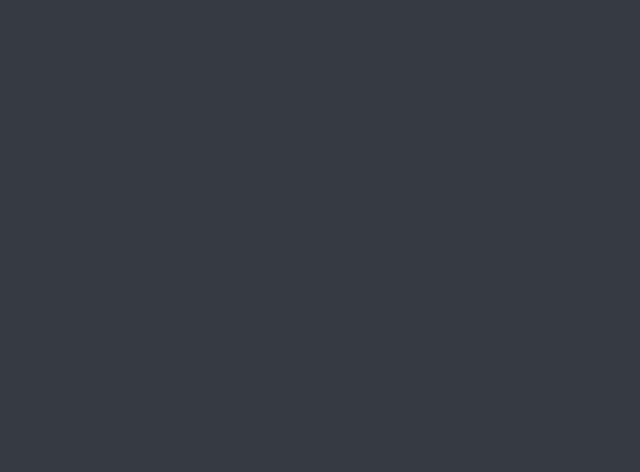
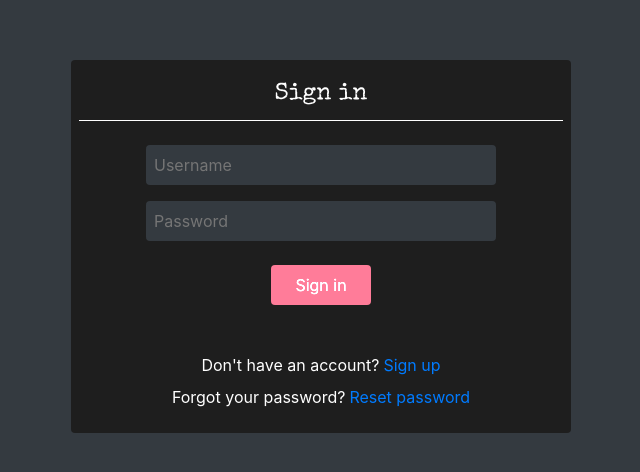
Before and after one commit to iordancatalin/icode-fe, a React (Create React App) app: page /sign-in in a window 1280 px wide. Shown: the part 154-626 px from the top of the page, without its empty margins (319-959 px from the left). Built offline with nearby package versions, Linux system fonts and the light colour scheme.

Commit message:
#34: Implement sing in page

```diff
--- a/src/App.js
+++ b/src/App.js
@@ -7,6 +7,7 @@ import { ThemeStoreProvider } from './core/contexts/ThemeStoreContext';
 import loadFontAwsoneIcons from './core/font-awsome';
 import ConfirmEmail from './features/authentication/confirm-email/ConfirmEmail';
 import SignUp from './features/authentication/sign-up/SignUp';
+import SignIn from './features/authentication/sign-in/SignIn';
 import AppDevelopment from './features/development/AppDevelopment';
 import NavBarComponent from './features/nav-bar/NavBarComponent';
 import 'react-toastify/dist/ReactToastify.css';
@@ -32,6 +33,10 @@ function App() {
         <AuthContextProvider>
           <AppContainer>
             <Switch>
+              <Route path='/sign-in'>
+                <SignIn />
+              </Route>
+
               <Route path='/sign-up'>
                 <SignUp />
               </Route>
--- a/src/features/authentication/auth-service.js
+++ b/src/features/authentication/auth-service.js
@@ -24,3 +24,17 @@ export const confirmEmailAddress = (token) =>
       'Content-Type': 'application/json',
     },
   });
+
+export const signInUser = (username, password) => {
+  const encodedUsername = btoa(username);
+  const encodedPassword = btoa(password);
+  const authorizationValue = `${encodedUsername}.${encodedPassword}`;
+
+  return fetch(`${baseURL}/api/v1/sign-in`, {
+    method: 'POST',
+    headers: {
+      Authorization: authorizationValue,
+      'Content-Type': 'application/json',
+    },
+  });
+};
--- /dev/null
+++ b/src/features/authentication/sign-in/SignIn.js
@@ -0,0 +1,161 @@
+import React, { useCallback, useState, useEffect } from 'react';
+import { Link, useHistory } from 'react-router-dom';
+import Loader from '../../../shared/Loader';
+import { signInUser } from '../auth-service';
+import {
+  AuthContainer,
+  AuthHeader,
+  AuthMainContainer,
+  AuthFooter,
+  AuthInput,
+  AuthFooterInfo,
+  AuthButton,
+  AuthErrorr,
+  AuthInputError,
+} from '../Auth.components';
+import { usePasswordValidator } from '../hooks/password-validator';
+import { useUsernameValidator } from '../hooks/username-validator';
+
+export default function SignIn() {
+  const [username, setUsername] = useState('');
+  const [password, setPassword] = useState('');
+  const [showLoader, setShowLoader] = useState(false);
+
+  const [errorMessage, setErrorMessage] = useState('');
+  const [isAccountNotEnabled, setAccountNotEnabled] = useState(false);
+
+  const [usernameError, usernameValidationFunc] = useUsernameValidator();
+  const [passwordError, passwordValidationFunc] = usePasswordValidator();
+
+  const history = useHistory();
+
+  useEffect(() => {
+    usernameValidationFunc(username);
+    passwordValidationFunc(password);
+    // eslint-disable-next-line react-hooks/exhaustive-deps
+  }, []);
+
+  const handleValueChanged = (event, setter, validationFunc) => {
+    const { value } = event.target;
+
+    // eslint-disable-next-line no-unused-expressions
+    validationFunc?.(value);
+    setter(value);
+  };
+
+  const errorElement = errorMessage && (
+    <AuthErrorr>
+      {errorMessage}
+      {isAccountNotEnabled && (
+        <Link className='ml-1' to='/confirm-email'>
+          resend email
+        </Link>
+      )}
+    </AuthErrorr>
+  );
+
+  const usernameErrorElement = usernameError && username && (
+    <AuthInputError>{usernameError}</AuthInputError>
+  );
+
+  const passwordErrorElement = passwordError && password && (
+    <AuthInputError>{passwordError}</AuthInputError>
+  );
+
+  const loaderElement = showLoader && <Loader />;
+
+  const isInValid = useCallback(() => usernameError || passwordError, [
+    usernameError,
+    passwordError,
+  ]);
+
+  const handleSignIn = async () => {
+    const response = await signInUser(username, password);
+
+    if (response.status === 200) {
+      const authorizationHeader = response.headers.get('Authorization');
+      const jwt = authorizationHeader.replace('Bearer ', '');
+      localStorage.setItem('jwt-token', jwt);
+
+      history.push('/my-projects');
+      setShowLoader(false);
+      return;
+    }
+
+    if (response.status === 401) {
+      const body = await response.json();
+
+      const accountNotEnabled = body.errorMessage === 'User is disabled';
+      const message = accountNotEnabled
+        ? 'Account not enabled'
+        : 'Invalid credentials';
+
+      setErrorMessage(message);
+      setAccountNotEnabled(accountNotEnabled);
+      setShowLoader(false);
+      return;
+    }
+
+    setErrorMessage('Oops! An error occured, try again later');
+    setShowLoader(false);
+  };
+
+  return (
+    <div className='d-flex justify-content-center align-items-center flex-grow-1'>
+      <AuthContainer>
+        <AuthHeader>Sign in</AuthHeader>
+        <AuthMainContainer>
+          {errorElement}
+
+          <div className='m-2'>
+            {usernameErrorElement}
+            <AuthInput
+              placeholder='Username'
+              value={username}
+              onChange={(event) =>
+                handleValueChanged(event, setUsername, usernameValidationFunc)
+              }
+              type='text'
+            ></AuthInput>
+          </div>
+
+          <div className='m-2'>
+            {passwordErrorElement}
+            <AuthInput
+              placeholder='Password'
+              value={password}
+              onChange={(event) =>
+                handleValueChanged(event, setPassword, passwordValidationFunc)
+              }
+              type='password'
+            ></AuthInput>
+          </div>
+
+          <AuthButton
+            className='m-3'
+            onClick={handleSignIn}
+            disabled={isInValid()}
+          >
+            Sign in
+          </AuthButton>
+        </AuthMainContainer>
+        <AuthFooter>
+          <div>
+            <AuthFooterInfo>Don't have an account?</AuthFooterInfo>
+            <Link className='ml-1' to='/sign-up'>
+              Sign up
+            </Link>
+          </div>
+          <div className='mt-2'>
+            <AuthFooterInfo>Forgot your password?</AuthFooterInfo>
+            <Link className='ml-1' to='/request-reset-password'>
+              Reset password
+            </Link>
+          </div>
+        </AuthFooter>
+      </AuthContainer>
+
+      {loaderElement}
+    </div>
+  );
+}
--- a/src/features/authentication/sign-up/SignUp.js
+++ b/src/features/authentication/sign-up/SignUp.js
@@ -202,7 +202,7 @@ export default function SignUp() {
           <div className='mt-2'>
             <AuthFooterInfo>Forgot your password?</AuthFooterInfo>
             <Link className='ml-1' to='/request-reset-password'>
-              Reset
+              Reset password
             </Link>
           </div>
         </AuthFooter>
```
